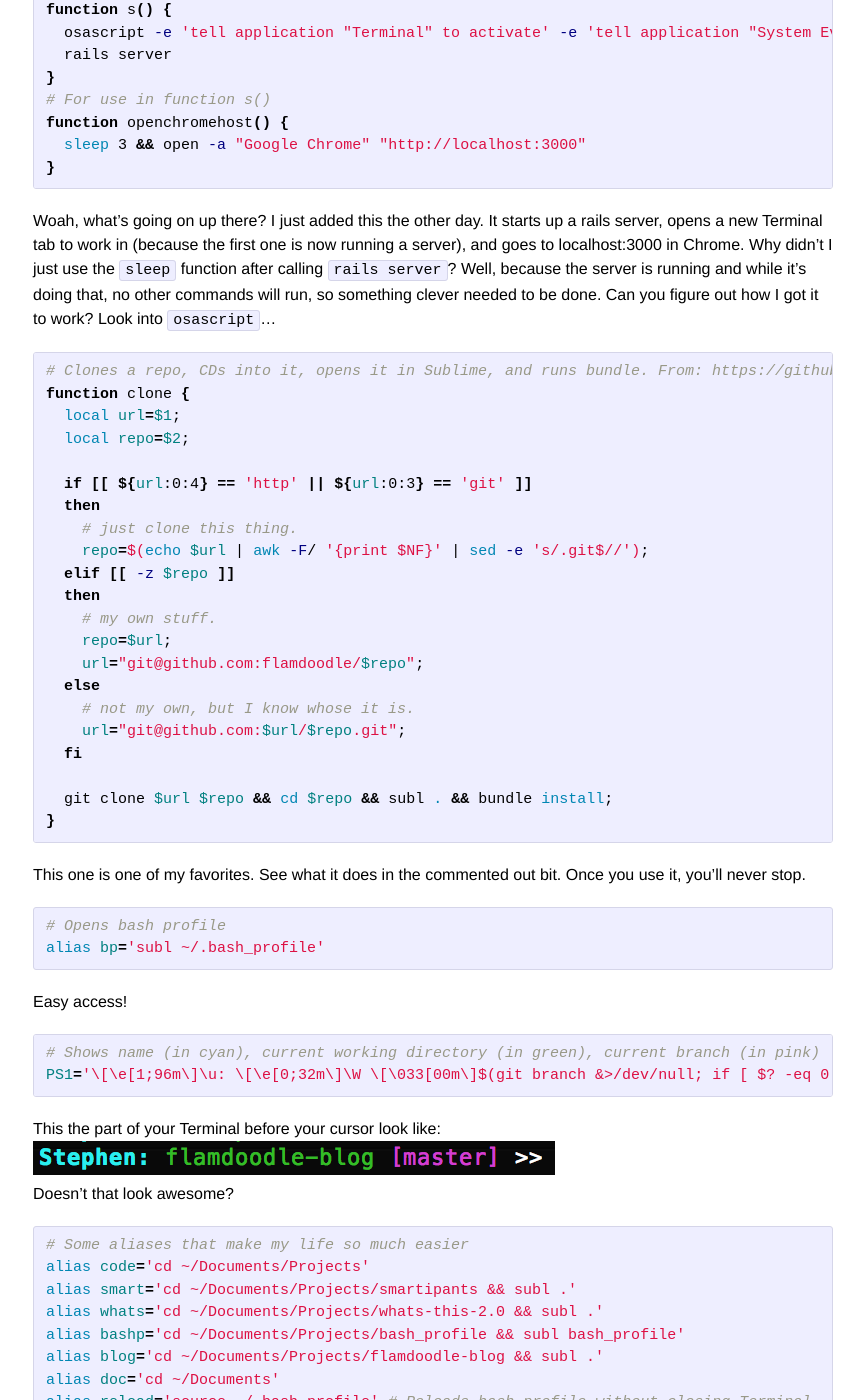
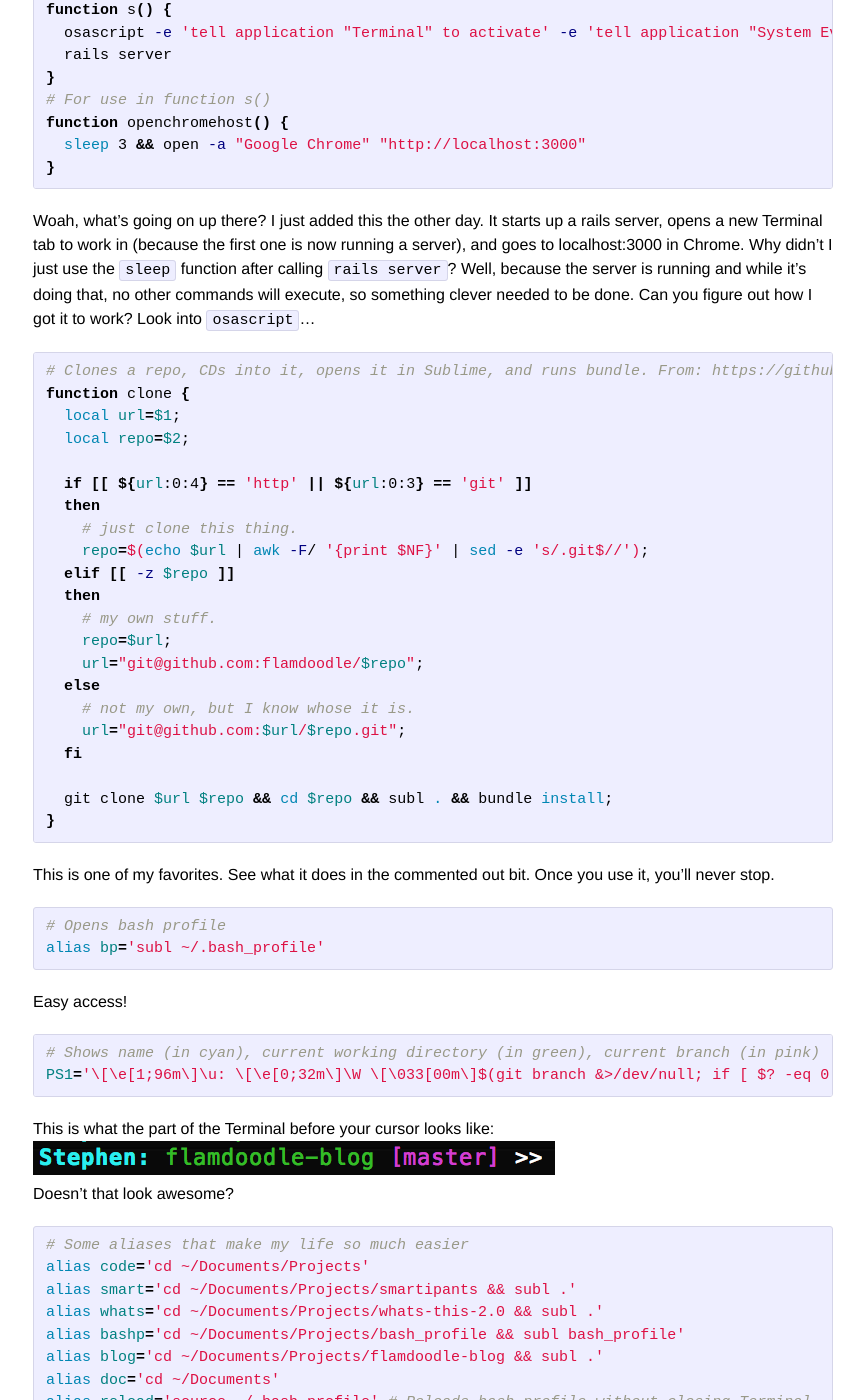
Before and after one commit to Flamdoodle/Flamdoodle.github.io, a Jekyll site: the page built from _posts/2014-07-14-bash-profile.markdown, in a window 1280 px wide and 1400 px high, scrolled down 1874 px. Shown: the whole window, without its empty margins (207-1071 px from the left). Built offline with Jekyll 4.4.1, drawn with Linux system fonts in a browser that asks for light colours; comment, search, counter and statistics services are not loaded.

Commit message:
Fix more grammar and spelling errors

```diff
--- a/_posts/2014-07-14-bash-profile.markdown
+++ b/_posts/2014-07-14-bash-profile.markdown
@@ -63,7 +63,7 @@ function openchromehost() {
   sleep 3 && open -a "Google Chrome" "http://localhost:3000"
 }
 {% endhighlight %}
-Woah, what's going on up there?  I just added this the other day.  It starts up a rails server, opens a new Terminal tab to work in (because the first one is now running a server), and goes to localhost:3000 in Chrome.  Why didn't I just use the `sleep` function after calling `rails server`?  Well, because the server is running and while it's doing that, no other commands will run, so something clever needed to be done.  Can you figure out how I got it to work?  Look into `osascript`...
+Woah, what's going on up there?  I just added this the other day.  It starts up a rails server, opens a new Terminal tab to work in (because the first one is now running a server), and goes to localhost:3000 in Chrome.  Why didn't I just use the `sleep` function after calling `rails server`?  Well, because the server is running and while it's doing that, no other commands will execute, so something clever needed to be done.  Can you figure out how I got it to work?  Look into `osascript`...
 
 {% highlight bash %}
 # Clones a repo, CDs into it, opens it in Sublime, and runs bundle. From: https://github.com/stephenplusplus/dots/blob/master/.bash_profile
@@ -88,7 +88,7 @@ function clone {
   git clone $url $repo && cd $repo && subl . && bundle install;
 }
 {% endhighlight %}
-This one is one of my favorites.  See what it does in the commented out bit.  Once you use it, you'll never stop.
+This is one of my favorites.  See what it does in the commented out bit.  Once you use it, you'll never stop.
 
 {% highlight bash %}
 # Opens bash profile
@@ -100,7 +100,7 @@ Easy access!
 # Shows name (in cyan), current working directory (in green), current branch (in pink)
 PS1='\[\e[1;96m\]\u: \[\e[0;32m\]\W \[\033[00m\]$(git branch &>/dev/null; if [ $? -eq 0 ]; then echo "\[\e[0;35m\][$(git branch | grep ^*|sed s/\*\ //)] \[\033[00m\]"; fi)>> '
 {% endhighlight %}
-This the part of your Terminal before your cursor look like:<br>
+This is what the part of the Terminal before your cursor looks like:<br>
 <img src="/images/terminal-stuff.png"><br>
 Doesn't that look awesome?
 
```
